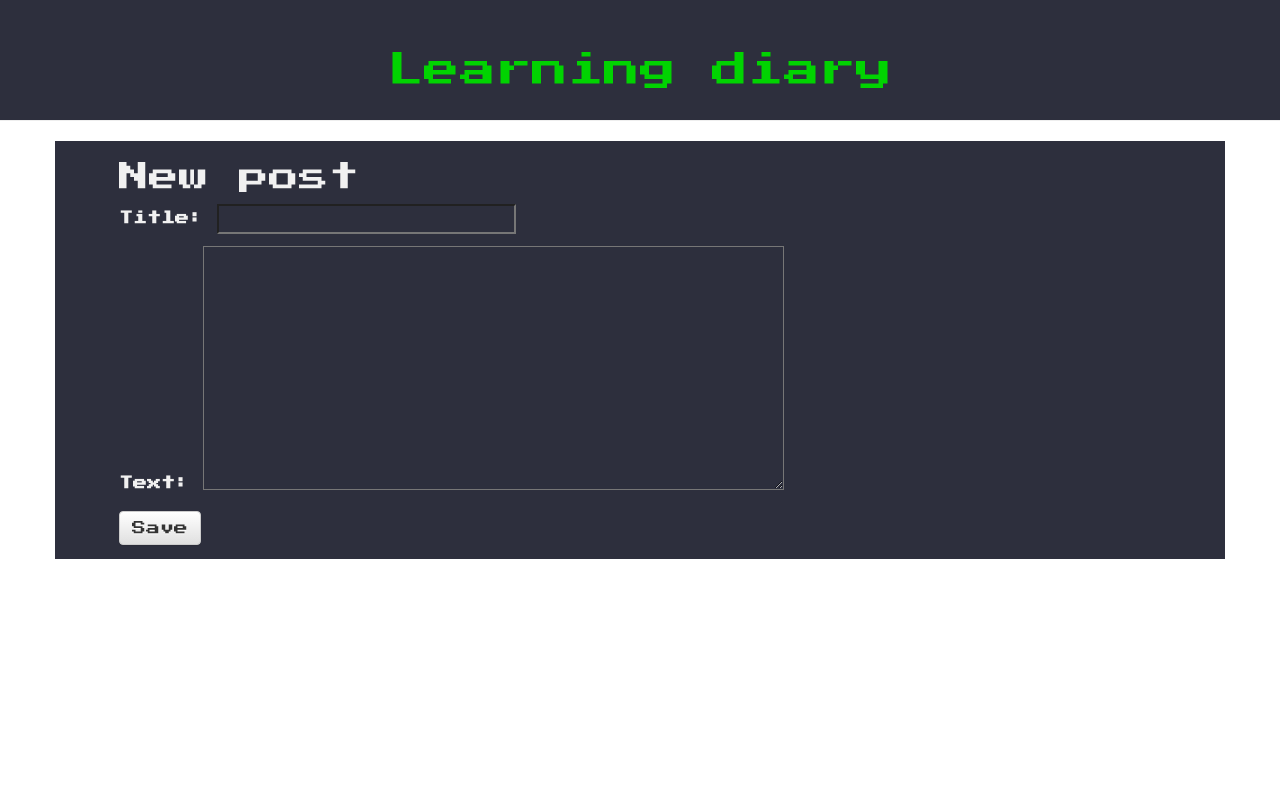
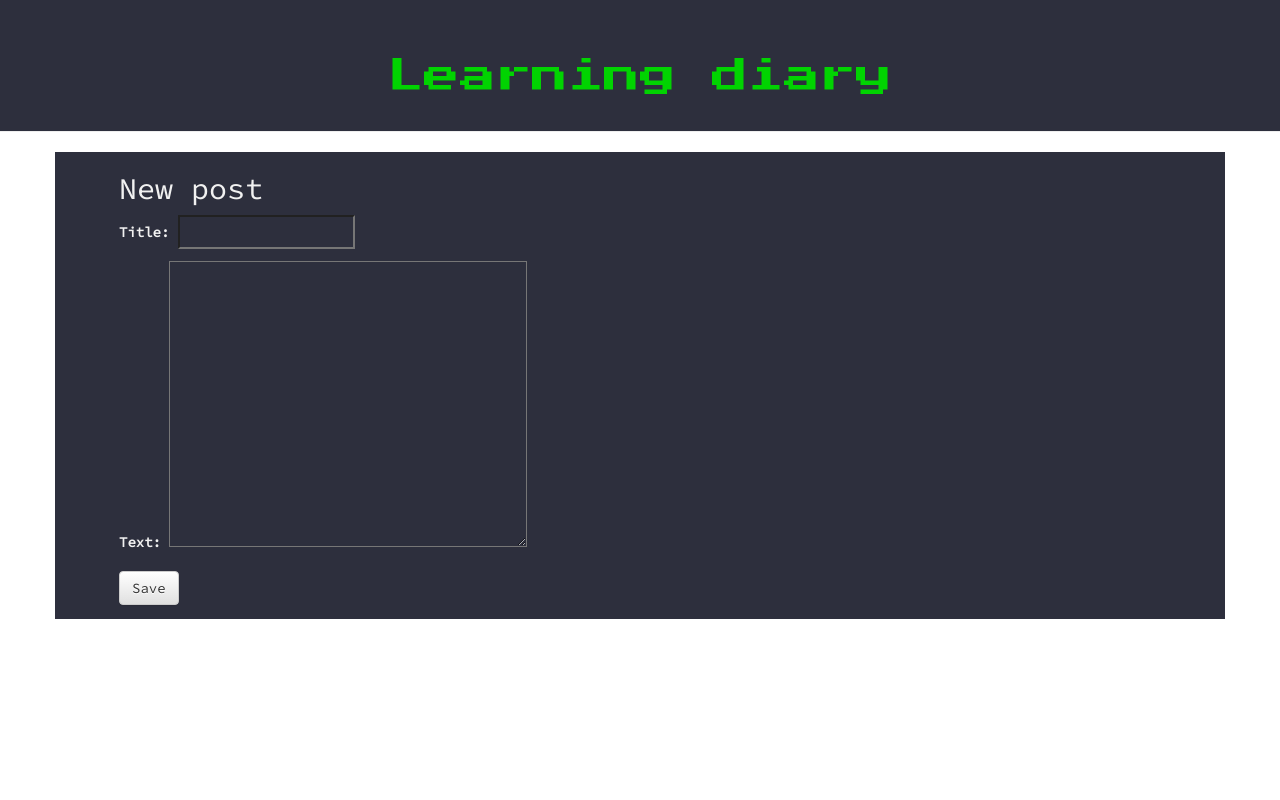
Before and after one commit to ashleynguci/firstDjangoWeb, a Django app: page /post/new/ in a window 1280 px wide. Run offline with Django 3.2, Linux system fonts and the light colour scheme; some libraries are stand-ins or nearby versions.

Commit message:
Change font

```diff
--- a/blog/templates/blog/base.html
+++ b/blog/templates/blog/base.html
@@ -19,18 +19,24 @@
       href="https://fonts.googleapis.com/css?family=Press+Start+2P&display=swap"
       rel="stylesheet"
     />
+    <link
+      href="https://fonts.googleapis.com/css?family=Source+Code+Pro&display=swap"
+      rel="stylesheet"
+    />
     <style>
       * {
         background-color: #2d2f3d;
         color: #f1f1f1;
-        font-family: "Press Start 2P", cursive;
-        line-height: 1.7em;
+
+        line-height: 2em;
+        font-family: "Source Code Pro", monospace;
       }
       .container {
         padding-left: 5%;
       }
       h1 a,
-      h3 a {
+      h4 a {
+        font-family: "Press Start 2P", cursive;
         color: #01d301;
       }
       hr {
--- a/blog/templates/blog/post_list.html
+++ b/blog/templates/blog/post_list.html
@@ -31,9 +31,9 @@
         </div> -->
 {% block content %} {% for post in posts %}
 <div class="post">
-  <h3>
+  <h4>
     <a href="{% url 'post_detail' pk=post.pk %}">{{ post.title }}</a>
-  </h3>
+  </h4>
   <div class="date">
     {{ post.published_date }}
   </div>
```
